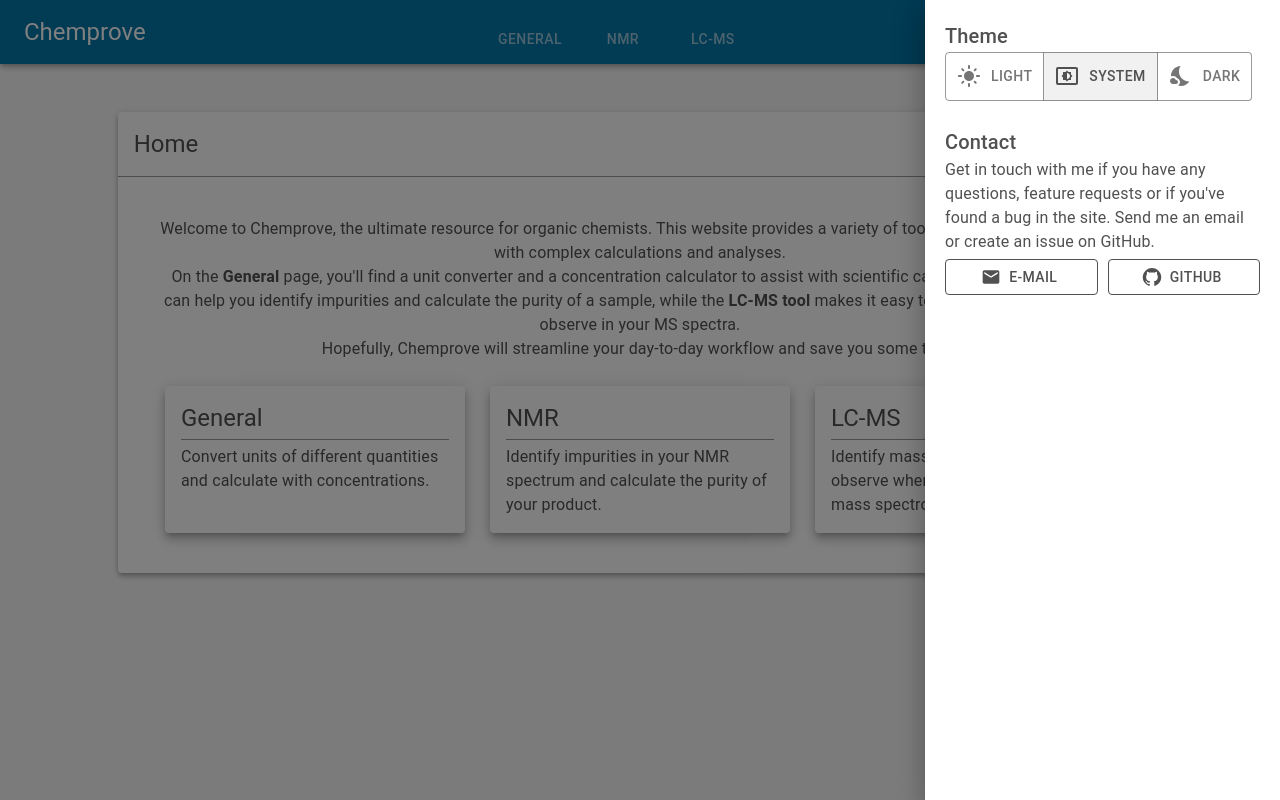
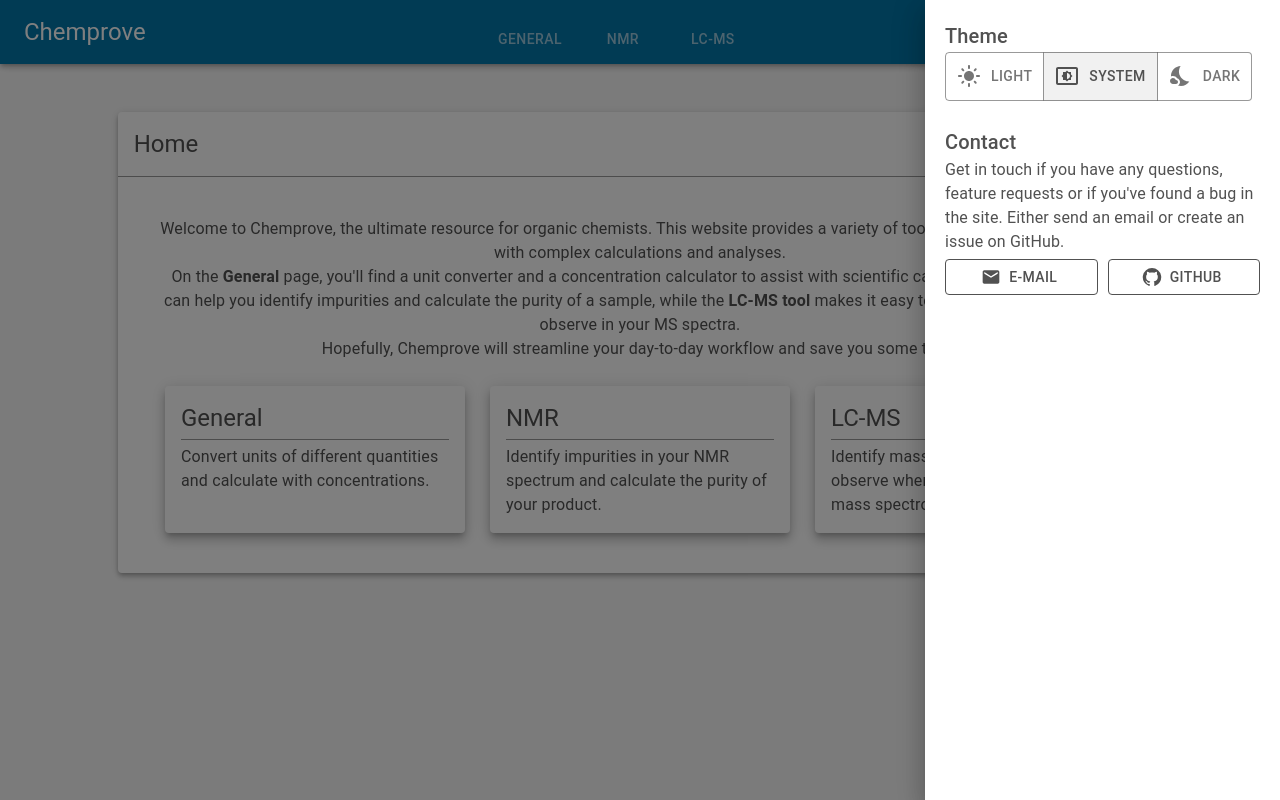
Before and after one commit to Noldyman/chemprove, a React (Create React App) app: page / in a window 1280 px wide. Both pictures are taken after a click on the button 1235 px from the left and 32 px from the top of the page. Built offline with nearby package versions, Linux system fonts and the light colour scheme.

Commit message:
change contact text

```diff
--- a/package.json
+++ b/package.json
@@ -1,6 +1,6 @@
 {
   "name": "Chemprove",
-  "version": "0.1.0",
+  "version": "2.0.0",
   "private": true,
   "dependencies": {
     "@emotion/react": "^11.10.4",
--- a/src/components/SettingsDrawer.tsx
+++ b/src/components/SettingsDrawer.tsx
@@ -64,8 +64,8 @@ export const SettingsDrawer = ({ isOpen, onClose }: Props) => {
         <div>
           <Typography variant="h6">Contact</Typography>
           <Typography>
-            Get in touch with me if you have any questions, feature requests or
-            if you've found a bug in the site. Send me an email or create an
+            Get in touch if you have any questions, feature requests or if
+            you've found a bug in the site. Either send an email or create an
             issue on GitHub.
           </Typography>
           <div style={{ marginTop: "5px", display: "flex", gap: "10px" }}>
```
